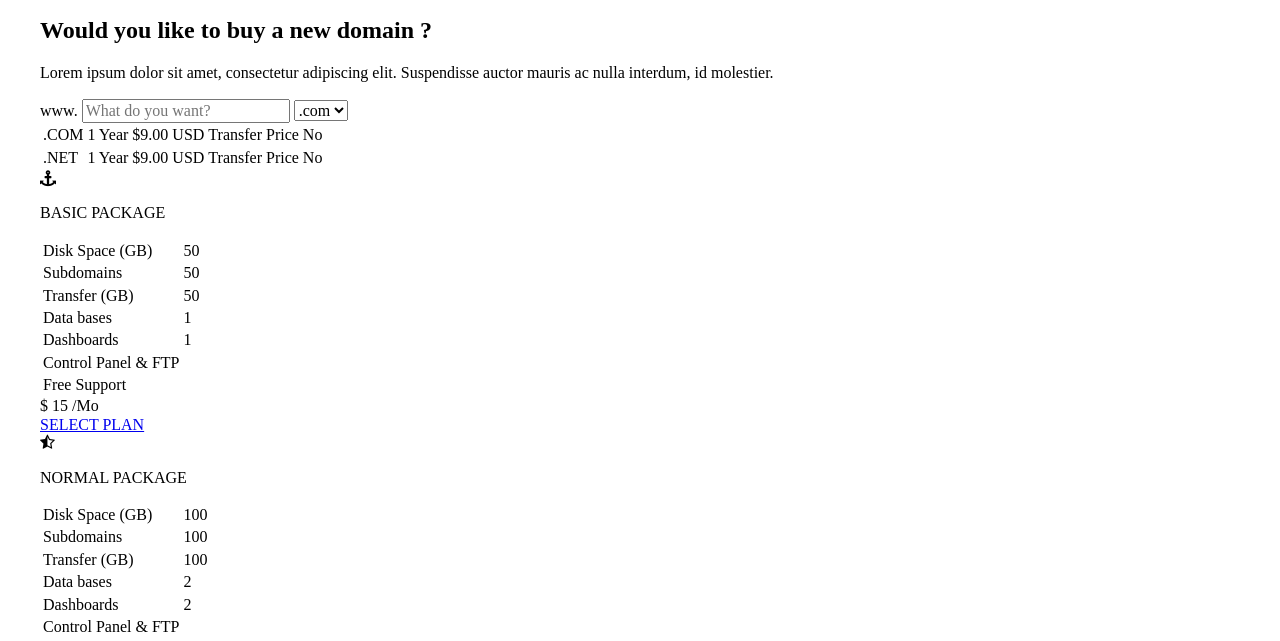
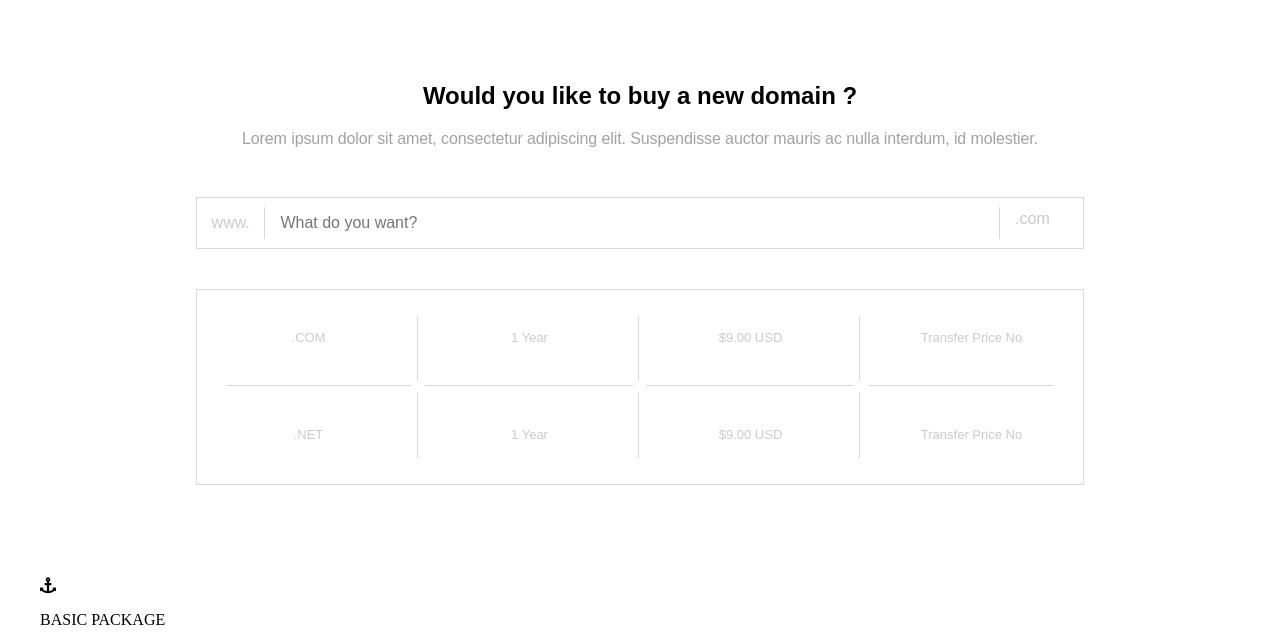
Before and after one commit to AntonySawyer/markup-2018q3, a plain HTML site: page index.html in a window 1280 px wide. Shown: the part 1068-1709 px from the top of the page. Drawn offline with nearby package versions, Linux system fonts and the light colour scheme.

Commit message:
style: domain choose styling

```diff
--- a/src/css/style.css
+++ b/src/css/style.css
@@ -191,3 +191,157 @@ header a,
     line-height: 3px;
     color: antiquewhite;
 }
+
+.domain {
+    text-align: center;
+    padding: 65px 0 92px 0;
+    width: 74%;
+    margin: 0 auto;
+
+}
+
+.domain h2 {
+    font-family: 'lato-heavy', Arial, sans-serif;
+    font-size: 24px;
+    font-weight: 700;
+    margin-bottom: 20px;
+}
+
+.domain p {
+    font-family: 'montserratlight', Arial, sans-serif;
+    font-size: 16px;
+    color: #a2a2a2;
+    margin-bottom: 49px;
+    letter-spacing: -0.1px;
+}
+
+.domain__input_block {
+    border: 1px solid rgba(0, 0, 0, 0.15);
+    margin-bottom: 40px;
+    height: 50px;
+    display: -webkit-box;
+    display: -ms-flexbox;
+    display: flex;
+    -webkit-box-align: center;
+        -ms-flex-align: center;
+            align-items: center;
+    font-family: 'lato-regular', Arial, sans-serif;
+    font-size: 16px;
+    color: #cbcbcb;
+}
+
+.domain__input_www {
+    width: 70px;
+}
+
+.domain__input_block input[type="text"]::-webkit-input-placeholder,
+.domain__input_block input[type="text"]:-ms-input-placeholder,
+.domain__input_block input[type="text"]::-ms-input-placeholder,
+.domain__input_block input[type="text"]::placeholder {
+    font-family: 'lato-semibold', Arial, sans-serif;
+    font-size: 15px;
+    color: #868686;
+    height: 48px;
+}
+
+.domain__input_block input[type="text"],
+.domain__select_block {
+    height: 32px;
+    border: none;
+}
+
+.domain__input_block input[type="text"] {
+    width: calc(100% - 155px);
+    padding: 0 15px;
+    outline: 0;
+    border-left: 1px solid rgba(0, 0, 0, 0.15);
+    border-right: 1px solid rgba(0, 0, 0, 0.15);
+}
+
+.domain__select_block {
+    appearance: none;
+        -webkit-appearance: none;
+        -moz-appearance: none;
+    padding: 0 15px;
+    width: 85px;
+    z-index: 1;
+    background: transparent;
+}
+
+.domain__select_block:before {
+    position: absolute;
+    display: block;
+    content: '';
+    bottom: 100%;
+    right: 1rem;
+    width: 0.3rem;
+    height: 0.3rem;
+    margin-bottom: -1.2rem;
+    border-top: 1px solid #ced2d5;
+    border-left: 1px solid #ced2d5;
+    background: #fff;
+    transform: rotate(225deg);
+        -webkit-transform: rotate(225deg);
+        -ms-transform: rotate(225deg);
+    z-index: -1;
+}
+
+.domain__select_block {
+    margin-top: -7px;
+    color: #cbcbcb;
+}
+
+.table_domain {
+    border: 1px solid rgba(0, 0, 0, 0.15);
+    padding: 19px 0;
+    width: 100%;
+    font-family: 'lato-regular', Arial, sans-serif;
+    font-size: 13px;
+    color: #cbcbcb;
+}
+
+.table_domain td {
+    padding: 30px 10px;
+    position: relative;
+    width: 25%;
+}
+
+.table_domain tr:first-child td {
+    padding: 20px 10px 40px 10px;
+}
+
+.table_domain tr:last-child td {
+    padding: 40px 10px 20px 10px;
+}
+
+.table_domain tr:first-child td:after {
+  content: "";
+  position: absolute;
+  height: 1px;
+  width: 95%;
+  background: rgba(0, 0, 0, 0.15);
+  right: 0;
+  bottom: 0;
+  margin: 0 6px;
+}
+
+.table_domain tr:first-child td:first-child:after {
+    width: 85%;
+}
+
+.table_domain tr:first-child td:last-child:after {
+    width: 85%;
+    left: 0;
+    right: auto;
+}
+
+td:not(:last-child):before {
+  content: "";
+  position: absolute;
+  width: 1px;
+  background: rgba(0, 0, 0, 0.15);
+  right: 0;
+  top: 0;
+  bottom: 0;
+  margin: 5px 0;
+}
```
